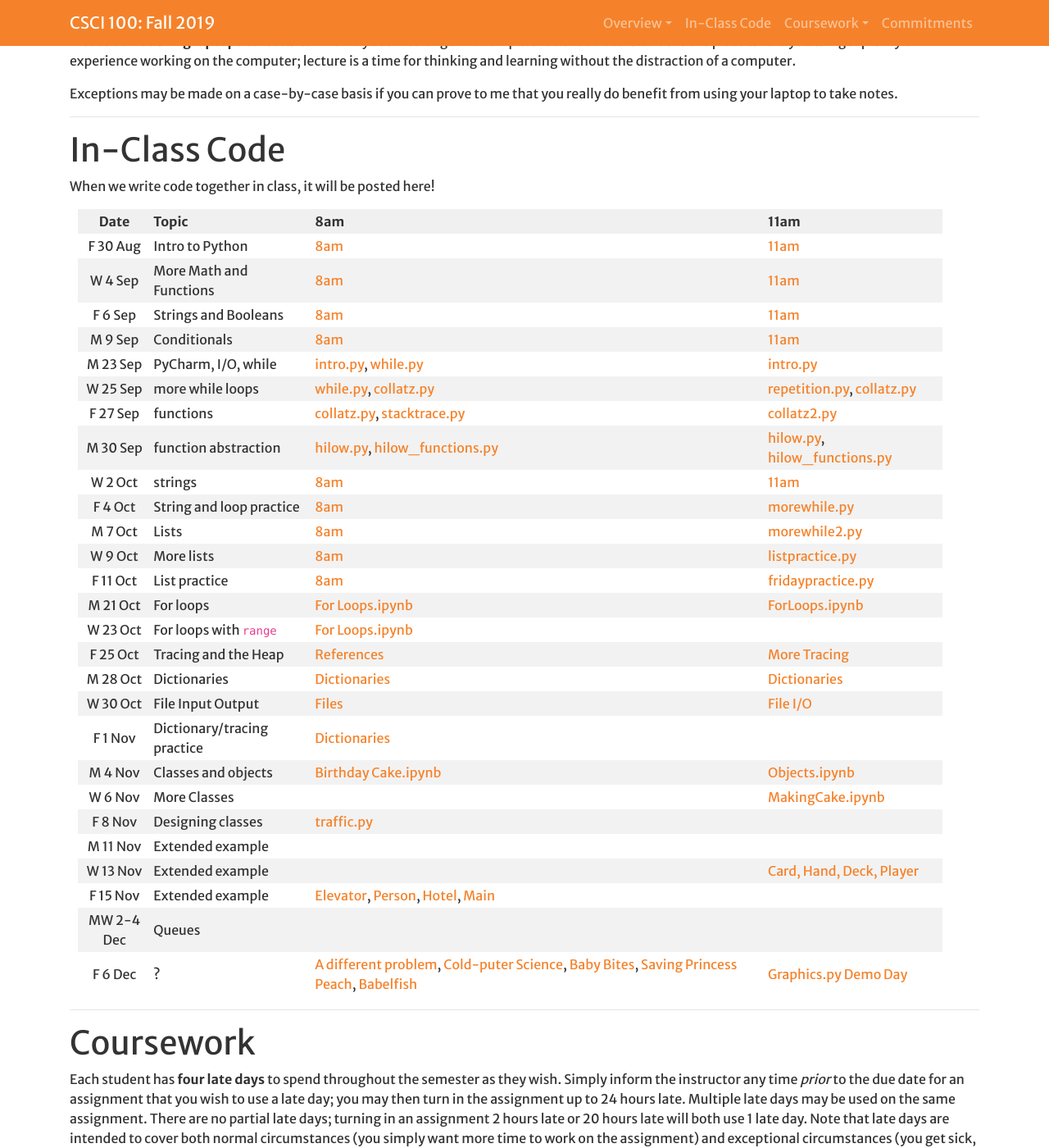
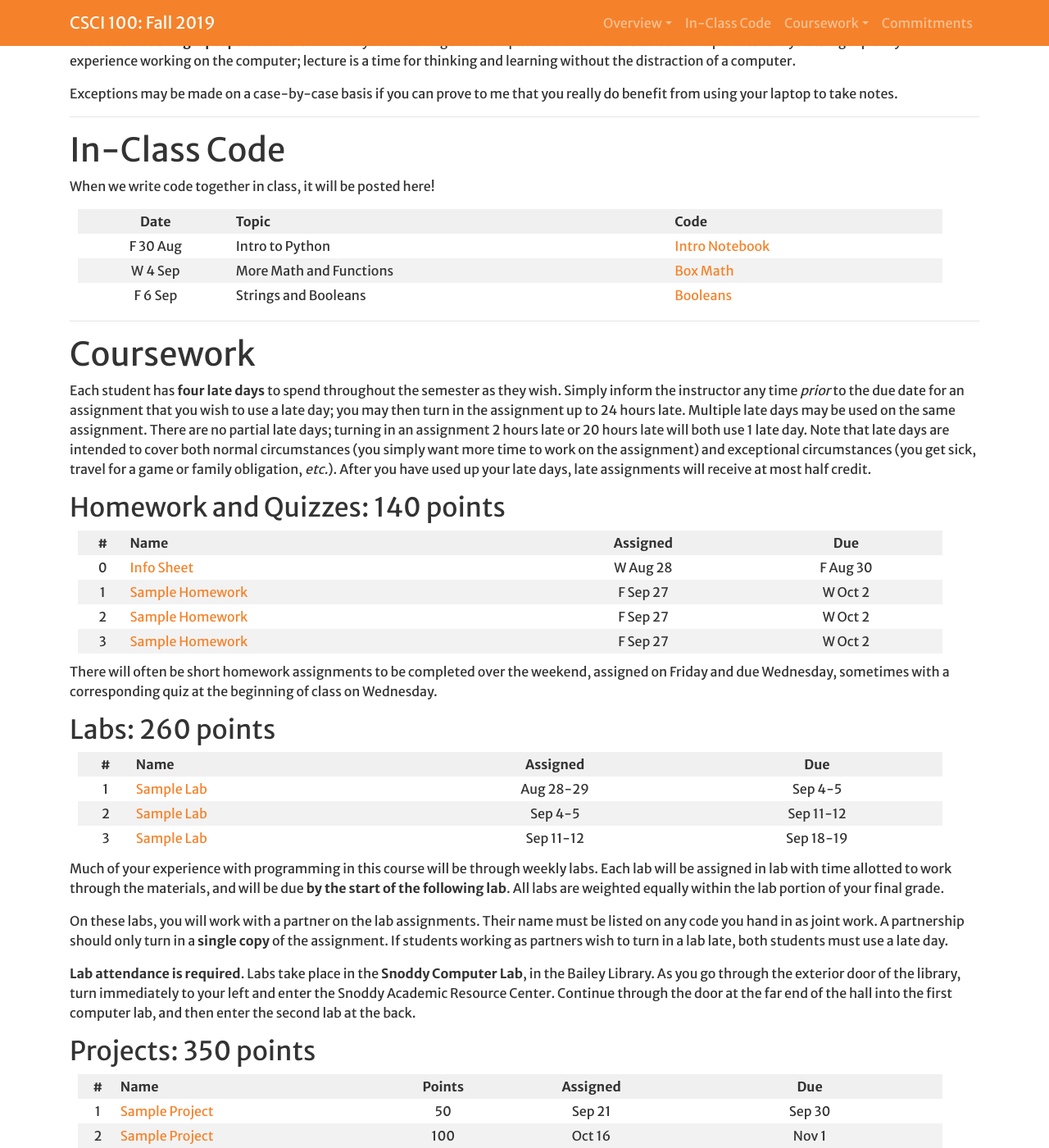
Before and after one commit to Hendrix-CS/csci000, a Jekyll site: the page built from index.md, in a window 1280 px wide and 1400 px high, scrolled down 1702 px. Shown: the whole window at 82% size. Built offline with Jekyll 4.4.1, drawn with Linux system fonts in a browser that asks for light colours; a script that is not in the unit is left out; our own code applies the rules of GitHub Pages for plain Markdown files; some of the changed text lies outside the part shown.

Commit message:
More cleanup

```diff
--- a/index.md
+++ b/index.md
@@ -43,38 +43,13 @@ Exceptions may be made on a case-by-case basis if you can prove to me that you r
 
 When we write code together in class, it will be posted here!
 
-| Date | Topic | 8am | 11am |
-|:-:|-||-||-||
-| F 30 Aug | Intro to Python | [8am](https://pythonintro-yorgey.notebooks.azure.com/j/notebooks/PythonIntro.ipynb) | [11am](https://generalnotes-goadrich.notebooks.azure.com/j/notebooks/firstnotebook.ipynb) |
-| W 4 Sep | More Math and Functions | [8am](https://boxmath-yorgey.notebooks.azure.com/j/notebooks/BoxMath.ipynb) | [11am](https://generalnotes-goadrich.notebooks.azure.com/j/notebooks/Functions.ipynb) |
-| F 6 Sep | Strings and Booleans | [8am](https://booleans-yorgey.notebooks.azure.com/j/notebooks/Strings%20and%20Booleans.ipynb) | [11am](https://generalnotes-goadrich.notebooks.azure.com/j/notebooks/Booleans.ipynb) |
-| M 9 Sep | Conditionals | [8am](https://booleans-yorgey.notebooks.azure.com/j/notebooks/Conditionals.ipynb) | [11am](https://generalnotes-goadrich.notebooks.azure.com/j/notebooks/Strings%20and%20Conditionals.ipynb) |
-| M 23 Sep | PyCharm, I/O, while | [intro.py]({{site.baseurl}}/in-class/8am/intro.py), [while.py]({{site.baseurl}}/in-class/8am/while.py) | [intro.py]({{site.baseurl}}/in-class/11am/intro.py) |
-| W 25 Sep | more while loops | [while.py]({{site.baseurl}}/in-class/8am/while.py), [collatz.py]({{site.baseurl}}/in-class/8am/collatz.py) | [repetition.py]({{site.baseurl}}/in-class/11am/repetition.py), [collatz.py]({{site.baseurl}}/in-class/11am/collatz.py) |
-| F 27 Sep | functions | [collatz.py]({{site.baseurl}}/in-class/8am/collatz.py), [stacktrace.py]({{site.baseurl}}/in-class/8am/stacktrace.py) | [collatz2.py]({{site.baseurl}}/in-class/11am/collatz.py) |
-| M 30 Sep | function abstraction | [hilow.py]({{site.baseurl}}/code/hilow.py), [hilow_functions.py]({{site.baseurl}}/code/hilow_functions.py) | [hilow.py]({{site.baseurl}}/in-class/11am/hilow.py), [hilow_functions.py]({{site.baseurl}}/in-class/11am/hilow_functions.py)  |
-| W 2 Oct | strings | [8am](https://pythonintro-yorgey.notebooks.azure.com/j/notebooks/Strings.ipynb) | [11am](https://generalnotes-goadrich.notebooks.azure.com/j/notebooks/Strings.ipynb)|
-| F 4 Oct | String and loop practice | [8am](https://pythonintro-yorgey.notebooks.azure.com/j/notebooks/Strings.ipynb) | [morewhile.py]({{site.baseurl}}/in-class/11am/morewhile.py)|
-| M 7 Oct | Lists | [8am](https://pythonintro-yorgey.notebooks.azure.com/j/notebooks/Lists.ipynb) | [morewhile2.py]({{site.baseurl}}/in-class/11am/morewhile2.py) |
-| W 9 Oct | More lists | [8am](https://pythonintro-yorgey.notebooks.azure.com/j/notebooks/Lists.ipynb) | [listpractice.py]({{site.baseurl}}/in-class/11am/listpractice.py) |
-| F 11 Oct | List practice | [8am](https://pythonintro-yorgey.notebooks.azure.com/j/notebooks/Lists.ipynb) | [fridaypractice.py]({{site.baseurl}}/in-class/11am/fridaypractice.py)|
-| M 21 Oct | For loops | [For Loops.ipynb](https://pythonintro-yorgey.notebooks.azure.com/j/notebooks/For%20Loops.ipynb) | [ForLoops.ipynb](https://generalnotes-goadrich.notebooks.azure.com/j/notebooks/ForLoops.ipynb)|
-| W 23 Oct | For loops with `range` | [For Loops.ipynb](https://pythonintro-yorgey.notebooks.azure.com/j/notebooks/For%20Loops.ipynb) |
-| F 25 Oct | Tracing and the Heap | [References](https://pythonintro-yorgey.notebooks.azure.com/j/notebooks/References.ipynb) | [More Tracing](https://generalnotes-goadrich.notebooks.azure.com/j/notebooks/MoreTracing.ipynb) |
-| M 28 Oct | Dictionaries | [Dictionaries](https://pythonintro-yorgey.notebooks.azure.com/j/notebooks/Dictionaries.ipynb) | [Dictionaries](https://generalnotes-goadrich.notebooks.azure.com/j/notebooks/Dictionaries.ipynb) |
-| W 30 Oct | File Input Output | [Files](https://pythonintro-yorgey.notebooks.azure.com/j/notebooks/Files.ipynb) | [File I/O](https://generalnotes-goadrich.notebooks.azure.com/j/notebooks/FileInputOutput.ipynb) |
-| F 1 Nov | Dictionary/tracing practice | [Dictionaries](https://pythonintro-yorgey.notebooks.azure.com/j/notebooks/Dictionaries.ipynb) | |
-| M 4 Nov | Classes and objects | [Birthday Cake.ipynb](https://pythonintro-yorgey.notebooks.azure.com/j/notebooks/Birthday%20Cake.ipynb) | [Objects.ipynb](https://generalnotes-goadrich.notebooks.azure.com/j/notebooks/Objects.ipynb) |
-| W 6 Nov | More Classes | | [MakingCake.ipynb](https://generalnotes-goadrich.notebooks.azure.com/j/notebooks/MakingCake.ipynb) |
-| F 8 Nov | Designing classes | [traffic.py]({{site.baseurl}}/in-class/8am/traffic.py) | |
-| M 11 Nov | Extended example | | |
-| W 13 Nov | Extended example | | [Card, Hand, Deck, Player]({{site.baseurl}}/in-class/11am/CardStuff.py)|
-| F 15 Nov | Extended example | [Elevator]({{site.baseurl}}/in-class/8am/Elevator.py), [Person]({{site.baseurl}}/in-class/8am/Person.py), [Hotel]({{site.baseurl}}/in-class/8am/Hotel.py), [Main]({{site.baseurl}}/in-class/8am/Main.py) | |
-| MW 2-4 Dec | Queues | | |
-| F 6 Dec | ? | [A different problem](https://open.kattis.com/problems/different), [Cold-puter Science](https://open.kattis.com/problems/cold), [Baby Bites](https://open.kattis.com/problems/babybites), [Saving Princess Peach](https://open.kattis.com/problems/princesspeach), [Babelfish](https://open.kattis.com/problems/babelfish) | [Graphics.py Demo Day]({{site.baseurl}}/in-class/11am/demoday.py) |
+| Date | Topic | Code |
+|:----:|------||-----||
+| F 30 Aug | Intro to Python | [Intro Notebook](https://pythonintro-yorgey.notebooks.azure.com/j/notebooks/PythonIntro.ipynb) |
+| W 4 Sep | More Math and Functions | [Box Math](https://boxmath-yorgey.notebooks.azure.com/j/notebooks/BoxMath.ipynb) |
+| F 6 Sep | Strings and Booleans | [Booleans](https://booleans-yorgey.notebooks.azure.com/j/notebooks/Strings%20and%20Booleans.ipynb)
 
 <hr>
-
 # Coursework
 
 Each student has **four late days** to spend throughout the semester as they wish.
@@ -90,22 +65,14 @@ will receive at most half credit.
 
 ## <a name="hwqz">Homework and Quizzes</a>: 140 points
 
-| #  | Name | Assigned | Due
-|:-:|-||:-:|:-:|
+| #  | Name | Assigned | Due |
+|:--:|-----||:--------:|:---:|
 |0 | [Info Sheet](https://docs.google.com/forms/d/e/1FAIpQLSdtxgmw2tL6IzzK0qq3Fw2h2FTFmGHoTRs8p6wTfTToUn7pZg/viewform?usp=sf_link) | W Aug 28 | F Aug 30 |
-|1 | [Minecraft by hand]({{site.baseurl}}/homework/minecraft.html) | F Aug 30 | W Sep 4 |
-|2 | [Boolean practice]({{site.baseurl}}/homework/booleans.pdf) | F Sep 6 | W Sep 11 |
-|3 | [Tracing & conditional practice]({{site.baseurl}}/homework/tracing-conditional-practice.pdf) | F Sep 13 | W Sep 18 |
-| |Homework Checkin 1 | M Sep 23 | F Oct 4 |
-|4 | [Function and loop practice]({{site.baseurl}}/homework/function-reading.pdf) | F Sep 27 | W Oct 2 |
-|5 | [Strands of DNA]({{site.baseurl}}/homework/dna-strings.html) | F Oct 4 | W Oct 9 |
-|6 | [For loop reading]({{site.baseurl}}/homework/for-reading.pdf) | F Oct 25 | W Oct 30 |
-|7 | [Heap/dictionary reading]({{site.baseurl}}/homework/heap-dict-reading.pdf) | F Nov 1 | W Nov 6 |
-|8 | [Class design practice]({{site.baseurl}}/homework/class-design.pdf) | F Nov 8 | W Nov 13 |
-|9 | [Class reading]({{site.baseurl}}/homework/class-reading.pdf) | F Nov 15 | W Nov 20 |
+|1 | [Sample Homework]({{site.baseurl}}/homework/function-reading.pdf) | F Sep 27 | W Oct 2 |
+|2 | [Sample Homework]({{site.baseurl}}/homework/function-reading.pdf) | F Sep 27 | W Oct 2 |
+|3 | [Sample Homework]({{site.baseurl}}/homework/function-reading.pdf) | F Sep 27 | W Oct 2 |
 
 There will often be short homework assignments to be completed over the weekend, assigned on Friday and due Wednesday, sometimes with a corresponding quiz at the beginning of class on Wednesday.
-
 
 ## <a name="labs">Labs</a>: 260 points
 
@@ -123,8 +90,8 @@ On these labs, you will work with a partner on the lab assignments. Their name m
 
 ## <a name="projects">Projects</a>: 350 points
 
-| #  | Name | Points | Assigned | Due
-|:-:|-||:-:|:-:|:-:|
+| #  | Name | Points | Assigned | Due |
+|:--:|-----||:------:|:--------:|:---:|
 |1 | [Sample Project]({{site.baseurl}}/projects/sample-project.html)  | 50  | Sep 21 | Sep 30 |
 |2 | [Sample Project]({{site.baseurl}}/projects/sample-project.html) | 100 | Oct 16 | Nov 1 |
 |3 | [Sample Project]({{site.baseurl}}/projects/sample-project.html) | 200 | Nov 18 | Final Exam Day |
@@ -139,10 +106,9 @@ There will be three in-class exams, the first worth 50 points and the second and
 third worth 100 of your final grade. They will consist of short answer
 questions along with writing and debugging code.
 
-* Exam 1: Sep 20, covering functions, math, numerical data,
-  conditionals, and binary encoding ([Practice exam]({{site.baseurl}}/docs/exam1-practice-f19.pdf))
-* Exam 2: Oct 16, covering input/output, while loops, lists, and strings ([Practice exam]({{site.baseurl}}/docs/exam2-practice-f19.pdf))
-* Exam 3: Nov 25, covering for loops, dictionaries, classes and objects ([Practice exam]({{site.baseurl}}/docs/exam3-practice-f19.pdf))
+* Exam 1: Sep 20, covering functions, math, numerical data, conditionals, and binary encoding
+* Exam 2: Oct 16, covering input/output, while loops, lists, and strings
+* Exam 3: Nov 25, covering for loops, dictionaries, classes and objects
 
 There is no final exam; you will complete a final project instead, as described above under Projects.
 
```
